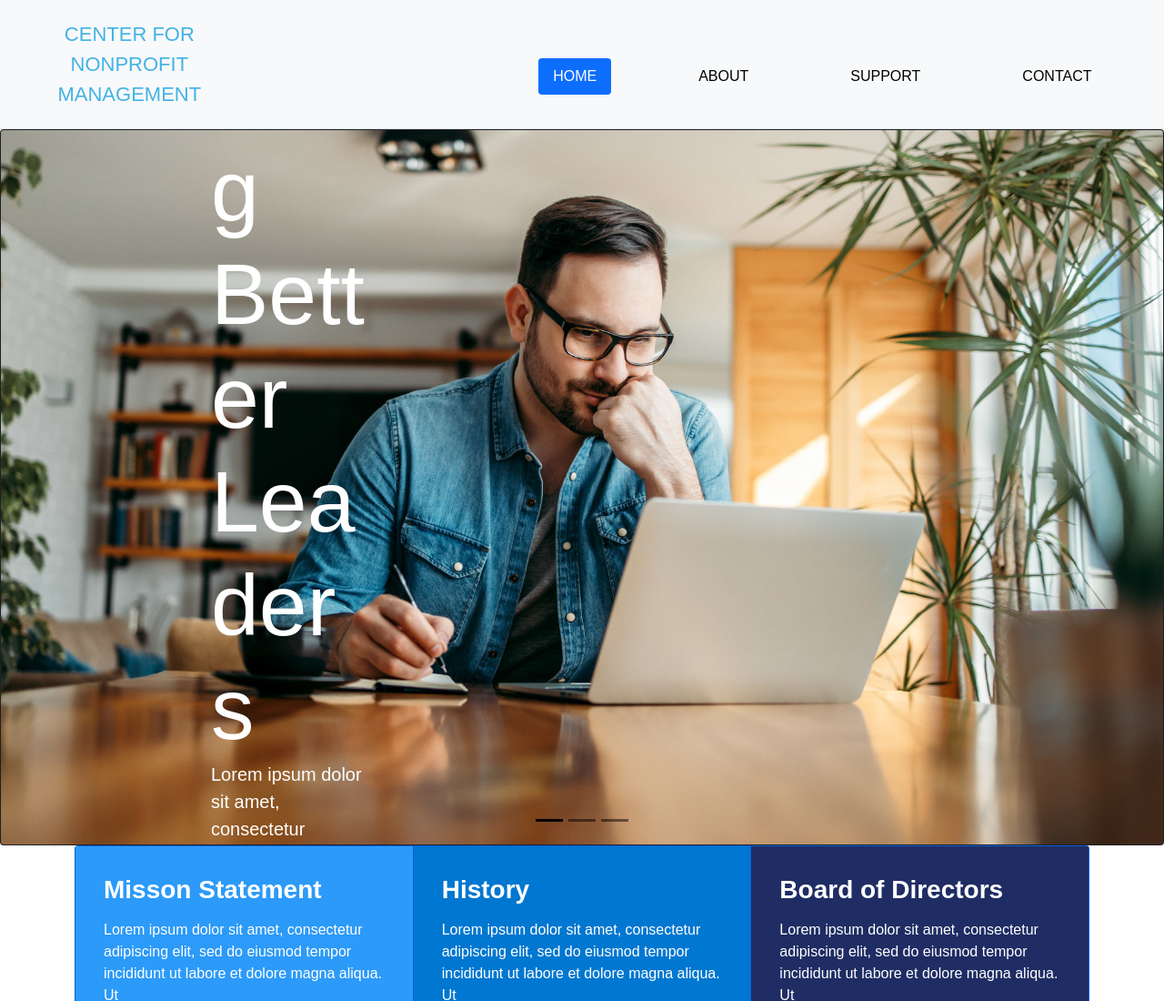
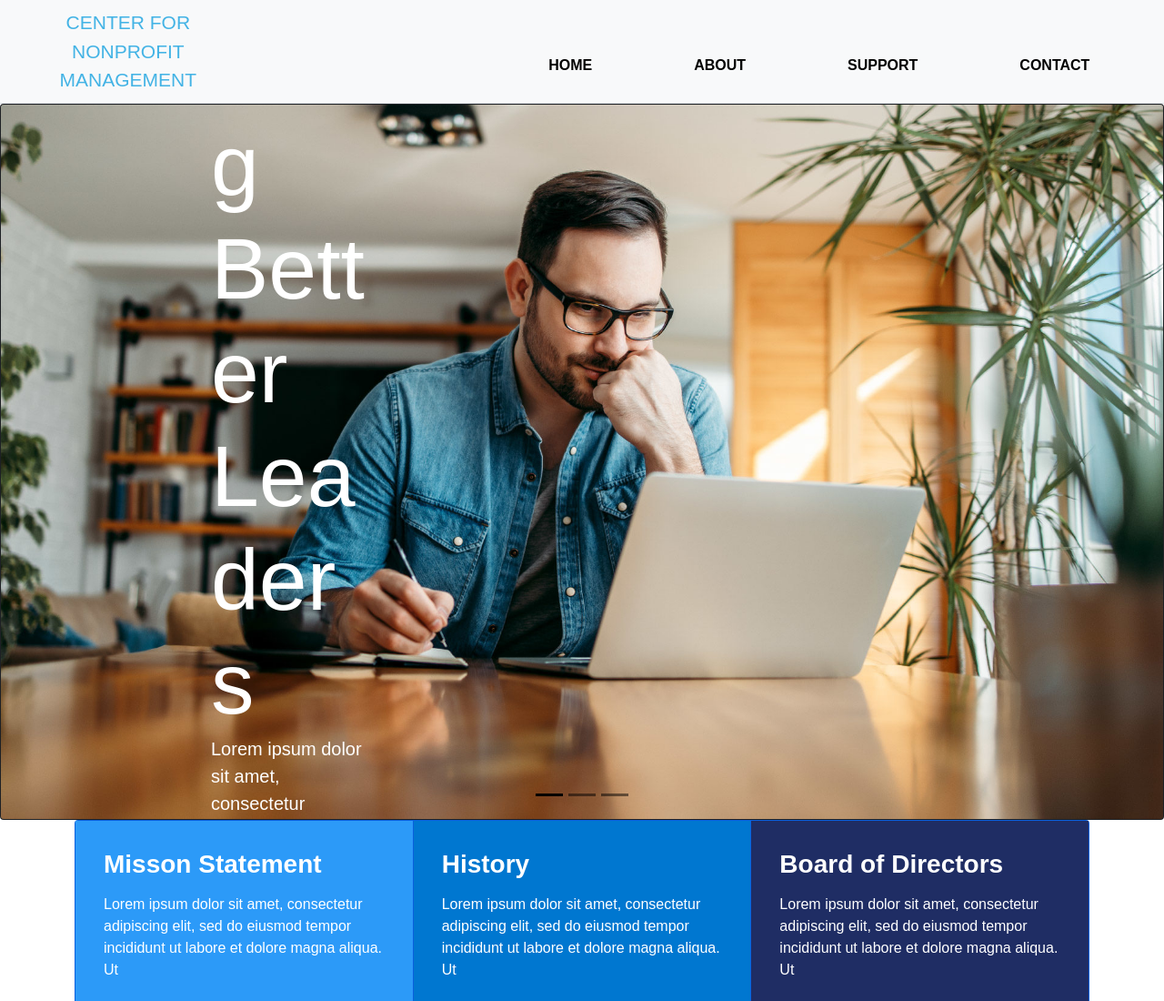
Before and after one commit to dCartaArt02/Investigacion02_LME, a plain HTML site: page index.html in a window 1280 px wide. Shown: the top 1100 px of the page at 91% size. Drawn offline with Linux system fonts and the light colour scheme.

Commit message:
Hice los cambios a los botones del menu ya se visualiza el hover a los botones y tambien arregle el tamaño

```diff
--- a/css/style.css
+++ b/css/style.css
@@ -16,6 +16,26 @@ body {
     color: black;
 }
 
+.nav-linkm{
+    color: black;
+    font-weight: bold;
+    display: inline-block;
+    /*background-color: #43b3e5;*/
+    line-height: 2.5;
+    padding: 0 1.0em;
+    text-decoration: none;
+}
+
+/*
+.azul{
+    background-color: #0077d0;
+}*/
+
+.azul:hover{
+    color: white;
+    background-color: #43b3e5;
+}
+
 .img-fluid{
     width: 200px;
     height: 200px;
@@ -32,7 +52,7 @@ body {
     text-align: center;
     margin: 0;
     padding: 0;
-    font-size: 22px;
+    font-size: 21px;
     color: #43b3e5;
 }
 
--- a/index.html
+++ b/index.html
@@ -8,22 +8,22 @@
     <title>Document</title>
 </head>
 <body>
-    <header class="py-3 bg-light border-bottom">
+    <header class="py-1 bg-light border-bottom">
         <!---->
 
         <ul class="nav nav-pills justify-content-center">
             <a class="navbar-brand" href="#"><p class="tituloprincipal">CENTER FOR <br>NONPROFIT <br>MANAGEMENT</p></a>
             <li class="nav-item"><br><br>
-                <a class="nav-link active" aria-current="page" href="#">HOME</a>
+                <a class="nav-linkm azul" aria-current="page" href="#">HOME</a>
             </li>
             <li class="nav-item"><br><br>
-                <a class="nav-link" href="#">ABOUT</a>
+                <a class="nav-linkm azul" href="#">ABOUT</a>
             </li>
             <li class="nav-item"><br><br>
-                <a class="nav-link" href="#">SUPPORT</a>
+                <a class="nav-linkm azul" href="#">SUPPORT</a>
             </li>
             <li class="nav-item"><br><br>
-                <a class="nav-link" href="#">CONTACT</a>
+                <a class="nav-linkm azul" href="#">CONTACT</a>
             </li>
         </ul>
     </header>
```
